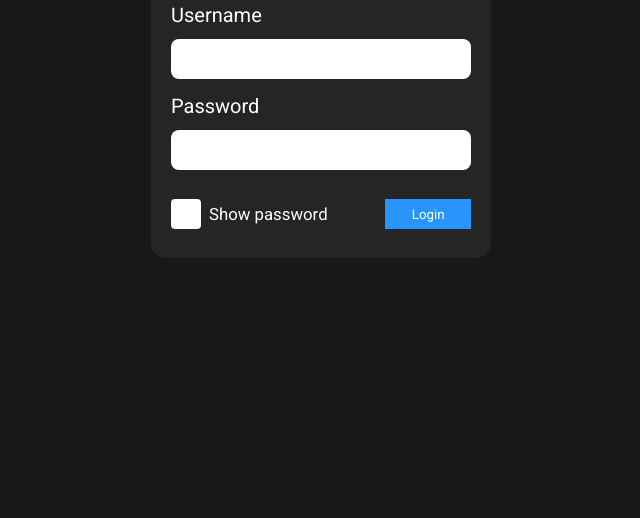
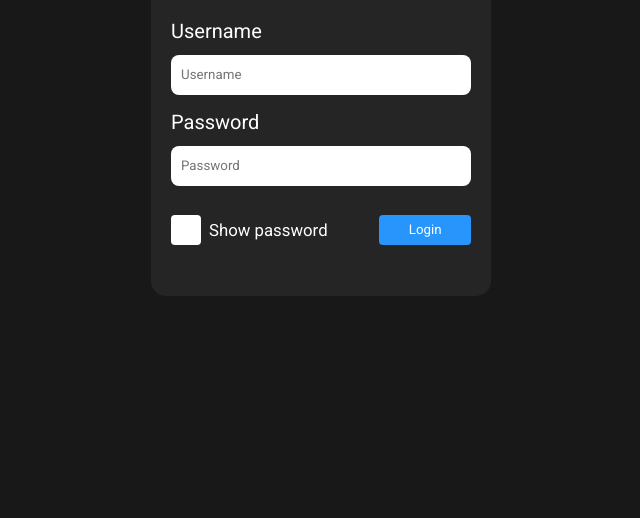
Before and after one commit to magnusingvar/vfor2, a website with bundled scripts: page lokaverkefni/index.html in a window 1280 px wide. Shown: the part 282-800 px from the top of the page, without its empty margins (319-959 px from the left). Built offline with nearby package versions, Linux system fonts and the light colour scheme.

Commit message:
lokaverkefni 5. og 6. april - lagaði login siðuna meira og nuna virkar hun a flest öllum skjastærðum fra öllu þvi sem eg hef profað

```diff
--- a/lokaverkefni/index.html
+++ b/lokaverkefni/index.html
@@ -21,14 +21,24 @@
 <div id="wrapper">
     <div id="container">
         <div id="login-container" class="layer">
-            <div id="login-form-container">
-                <div id="login">
-                    <span class="login-span">Username</span>
-                    <input type="text" id="username" autocomplete="off">
-                    <span class="login-span">Password</span>
-                    <input type="password" id="password" autocomplete="off">
+            <div id="top">
+                <div id="title">
+                    <span>Login</span>
                 </div>
             </div>
+
+
+            <div id="middle">
+                <div id="login-form-container">
+                    <div id="login">
+                        <span class="login-span">Username</span>
+                        <input type="text" id="username" placeholder="Username" autocomplete="off">
+                        <span class="login-span">Password</span>
+                        <input type="password" id="password" placeholder="Password" autocomplete="off">
+                    </div>
+                </div>
+            </div>
+
             <div id="bottom">
                 <div id="show-pswrd-btn-container">
                     <label class="chck-box-container">
--- a/lokaverkefni/js/login.js
+++ b/lokaverkefni/js/login.js
@@ -1,18 +1,16 @@
 import usersJson from './users.js';
 
 const usersObject = JSON.parse(usersJson);
-
 const submitBtn = document.getElementById('login-btn');
 const pswrdChck = document.getElementById('pswrd-chck-box');
-
 const message = document.getElementById('message');
 
-submitBtn.addEventListener('click', ()=> {
+submitBtn.addEventListener('click', () => {
     const username = document.getElementById('username').value;
     const password = document.getElementById('password').value;
-    for (let i = 0; i < usersObject.users.length; i += 1){
-        if(username == usersObject.users[i].name){
-            if(password == usersObject.users[i].password){
+    for (let i = 0; i < usersObject.users.length; i += 1) {
+        if (username == usersObject.users[i].name) {
+            if (password == usersObject.users[i].password) {
                 loginSuccessful('Login successful!');
                 return false;
             }
@@ -21,18 +19,11 @@ submitBtn.addEventListener('click', ()=> {
         }
 
         // Athugar hvort að username og password sé tómt
-        if (username == ''){
+        if (username == '') {
             wrongLogin('Username cannot be empty');
-        } else if (password == ''){
+        } else if (password == '') {
             wrongLogin('Password cannot be empty');
         }
-
-        //if (username === usersObject.users[i].name){
-        //    message.innerHTML = 'This user exist';
-        //} else {
-        //    message.innerHTML = 'This user does not exist!';
-        //    console.log('user does not exist');
-        //}
     }
 });
 
@@ -47,11 +38,10 @@ pswrdChck.addEventListener('click', () => {
 
 // Falll sem birtir texta í errorMsg og eftir 4 sekúndur hreinsar hann textan út
 // og birtir '' sem merkir að það sé tómt, tekur einnig 1 af tries
-function wrongLogin(txt){
+function wrongLogin(txt) {
     message.innerHTML = txt;
     message.className = 'error';
-
-    setTimeout(function(){
+    setTimeout(function () {
         message.innerHTML = '';
         message.className = '';
     }, 6000);
@@ -59,10 +49,10 @@ function wrongLogin(txt){
 }
 
 // Fall sem segir notanda að innskráning hafi farið í gegn og breytir um vefslóð
-function loginSuccessful(txt){
+function loginSuccessful(txt) {
     message.innerHTML = txt;
     message.className = 'success';
-    setTimeout(function(){
+    setTimeout(function () {
         document.title = 'Game';
         message.innerHTML = '';
         message.className = '';
@@ -70,16 +60,14 @@ function loginSuccessful(txt){
 
     // Eftir að 1 sekúnda er liðin, þá keyrir það upp 'showScreen' sem birtir logged-in
     // div taggið.
-    setTimeout(function(){
+    setTimeout(function () {
         browser.hideScreens();
         browser.showScreen('startScreen');
-        //welcomeMsg.innerHTML = `Welcome back ${username.value}`;
-
     }, 1000);
-
     return false;
 }
 
-window.addEventListener('load', () => {
+window.addEventListener('load',() => {
+    document.cookie = 'SESSION=test';
     pswrdChck.checked = false;
 }, false);
--- a/lokaverkefni/stylesheets/login.css
+++ b/lokaverkefni/stylesheets/login.css
@@ -49,6 +49,34 @@ body {
     border-radius: 15px;
 }
 
+#top {
+    position: relative;
+}
+
+#middle {
+    position: relative;
+}
+
+#bottom {
+    position: relative;
+    display: flex;
+    flex-direction: row;
+    flex-wrap: wrap;
+    padding: 0px 20px;
+    margin: 15px 0px 5px 0px;
+    width: auto;
+    min-height: 30px;
+}
+
+#title {
+    position: relative;
+    display: block;
+    width: 100%;
+    text-align: center;
+    padding: 20px 20px 10px 20px;
+    font-size: 1.2rem;
+}
+
 #login {
     padding: 10px 20px 10px 20px;
 }
@@ -73,21 +101,10 @@ input[type='password'] {
     outline: none;
 }
 
-#bottom {
-    position: relative;
-    display: flex;
-    flex-direction: row;
-    flex-wrap: wrap;
-    padding: 0px 20px;
-    margin: 15px 0px 5px 0px;
-    width: auto;
-    min-height: 30px;
-}
-
 #show-pswrd-btn-container {
     display: flex;
     flex-grow: 1;
-    margin: 4px 0px 4px 0px;
+    margin: 4px 0px;
     width: auto;
     height: 30px;
 }
@@ -95,7 +112,7 @@ input[type='password'] {
 #login-btn-container {
     display: flex;
     flex-grow: 1;
-    margin: 4px 0px 4px 0px;
+    margin: 4px 0px;
     width: auto;
     height: 30px;
 }
@@ -105,22 +122,22 @@ input[type='password'] {
     color: #fff;
     background-color: #2795fc;
     border: none;
-    display: block;
-    margin: 0px;
-    padding: 0px;
+    border-radius: 4px;
+    margin: 0;
     width: 100%;
     height: 100%;
-    align-items: center;
 }
 
 #login-btn:hover {
     cursor: pointer;
+    opacity: 0.9;
 }
 
 #message-container {
     position: relative;
-    display: block;
-    max-height: 40px;
+    display: flex;
+    max-height: 105px;
+    min-height: 42px;
     height: auto;
     padding: 10px 20px;
 }
```
